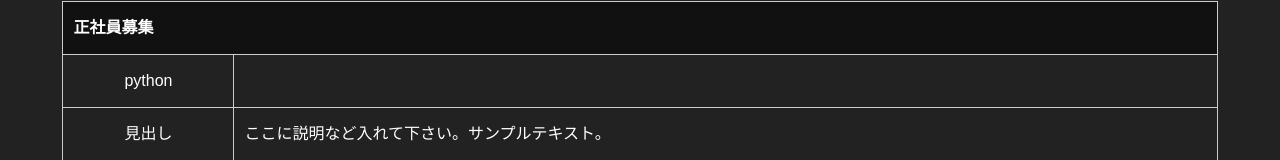
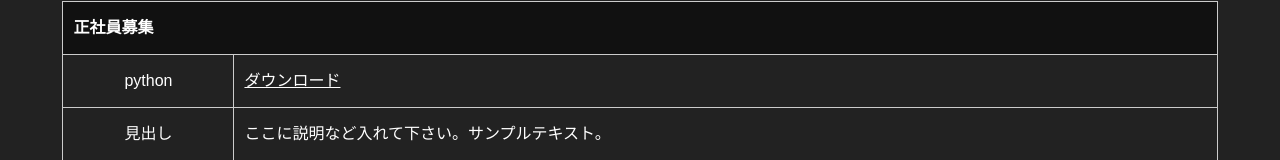
Before and after one commit to tukki-0000/io, a plain HTML site: page recruit.html in a window 1280 px wide. Shown: the part 521-681 px from the top of the page. Drawn offline with Linux system fonts and the light colour scheme.

Commit message:
Update recruit.html

```diff
--- a/recruit.html
+++ b/recruit.html
@@ -62,7 +62,7 @@
 <caption>正社員募集</caption>
 <tr>
 <th>python</th>
-<td><a href="SPM_RPM_INPUT.py"></a></td>
+<td><a href="SPM_RPM_INPUT.py">ダウンロード</a></td>
 </tr>
 <tr>
 <th>見出し</th>
```
